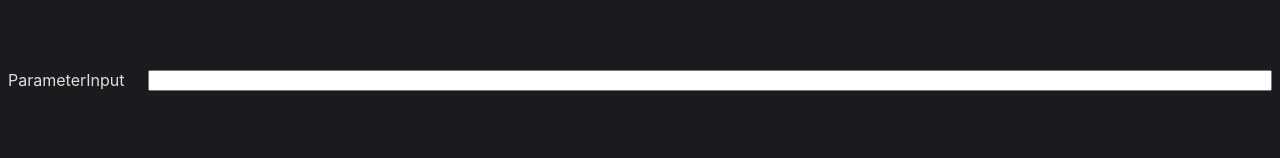
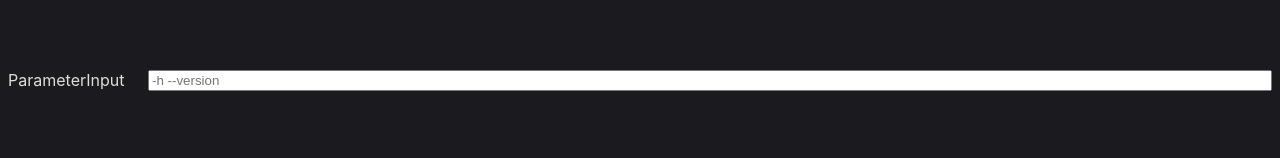
Before and after one commit to natsuyasai/lizard-gui, a React (Vite) app in the folder src/renderer/: page / in a window 1280 px wide. Shown: the part 568-726 px from the top of the page. Built offline with nearby package versions, Linux system fonts and the light colour scheme.

Commit message:
placeholder追加

```diff
--- a/src/renderer/src/components/ParameterInput.tsx
+++ b/src/renderer/src/components/ParameterInput.tsx
@@ -15,6 +15,7 @@ export const ParameterInput: FC<Props> = ({ parameter, setParameter }) => {
           className={styles.input}
           value={parameter}
           onChange={(e) => setParameter(e.target.value)}
+          placeholder="-h --version"
         ></input>
       </div>
     </>
```
